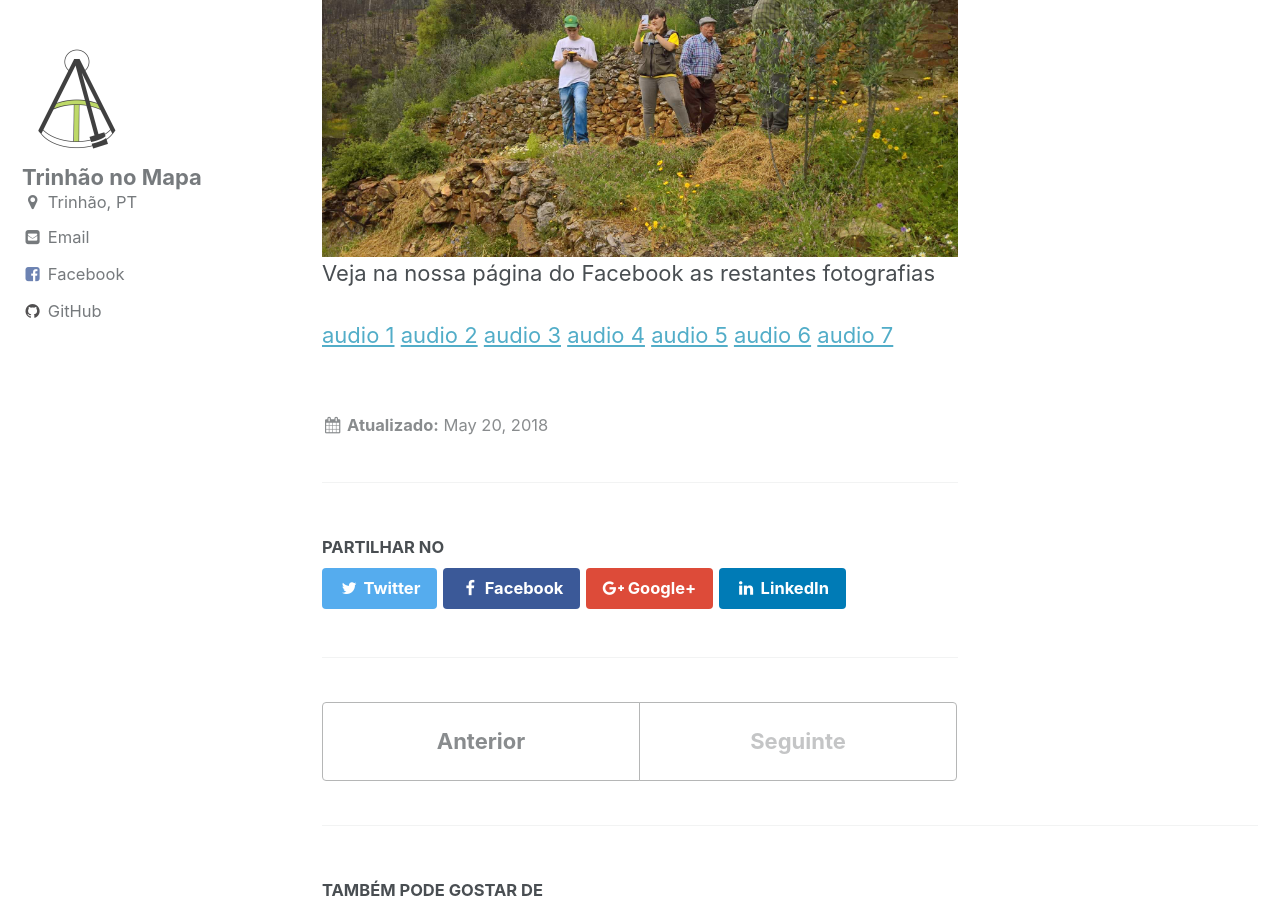
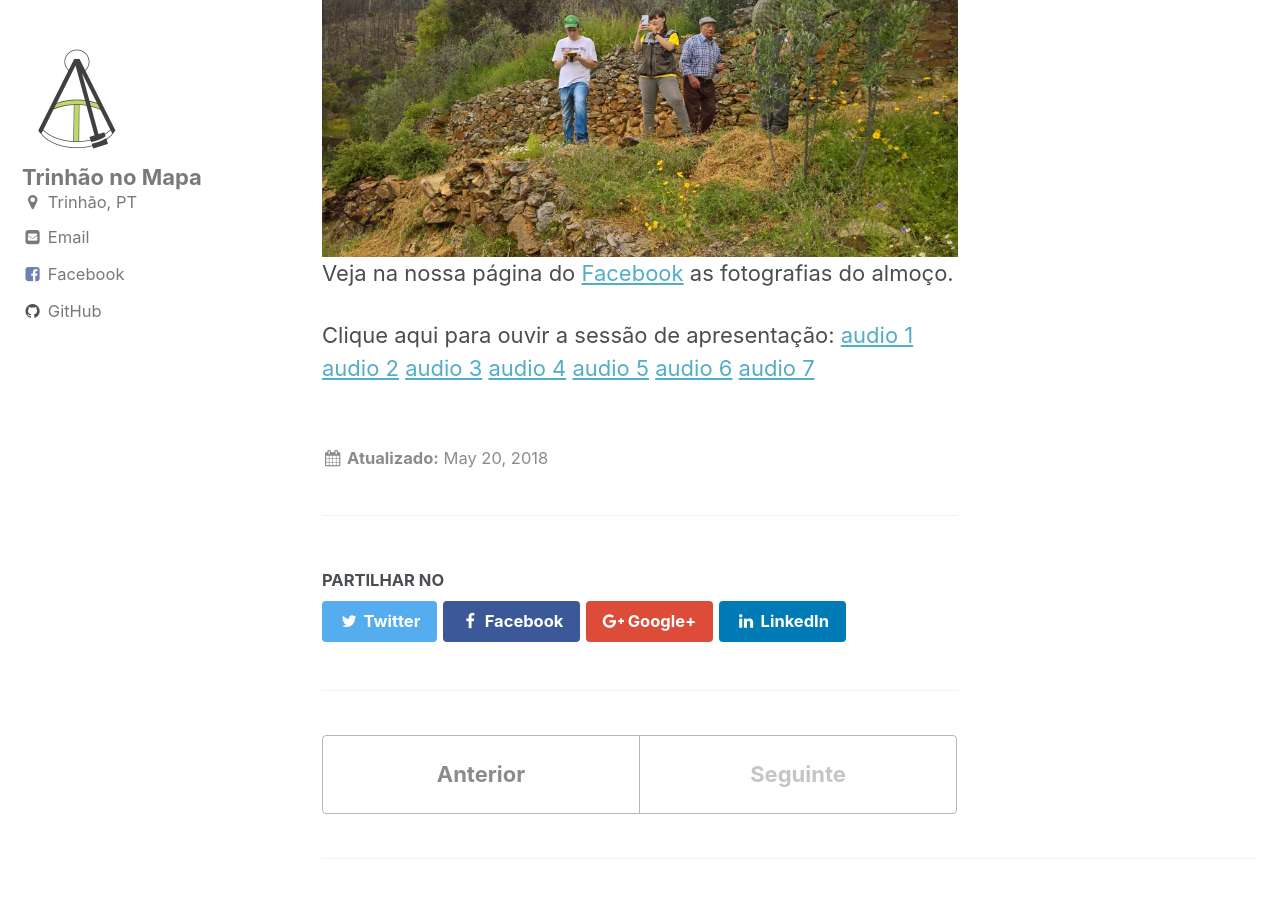
Before and after one commit to trinhaonomapa/trinhaonomapa.github.io, a Jekyll site: the page built from _posts/2018-05-20-sessao-apresentacao.md, in a window 1280 px wide and 900 px high, scrolled down 529 px. Built offline with Jekyll 4.4.1, drawn with Linux system fonts in a browser that asks for light colours.

Commit message:
Update 2018-05-20-sessao-apresentacao.md

```diff
--- a/_posts/2018-05-20-sessao-apresentacao.md
+++ b/_posts/2018-05-20-sessao-apresentacao.md
@@ -6,8 +6,9 @@ excerpt: "Audio e fotografias da sessão no dia 20 de Maio no Trinhão"
 Neste almoço foi apresentado o projecto de georreferênciação que inclui não só a marcação dos terrenos como foi exemplificado mas ainda a análise do solo que permitirá uma plantação mais adequada.
 
 ![primeiras medições](https://raw.githubusercontent.com/trinhaonomapa/trinhaonomapa.github.io/master/assets/images/georreferenciacao.jpg)
-Veja na nossa página do Facebook as restantes fotografias
+Veja na nossa página do [Facebook](https://www.facebook.com/trinhaonomapa/) as fotografias do almoço.
 
+Clique aqui para ouvir a sessão de apresentação:
 [audio 1](https://drive.google.com/open?id=162H92S6DesBA8Mn40CmTO06VnRYF1d5e)
 [audio 2](https://drive.google.com/open?id=1k0ruL8F6tbXmP7FD11TXMFQmMCJRuPYQ)
 [audio 3](https://drive.google.com/open?id=1gYubFCx17UpDlUGH3QFLfu8BrkGKsmVZ)
```
